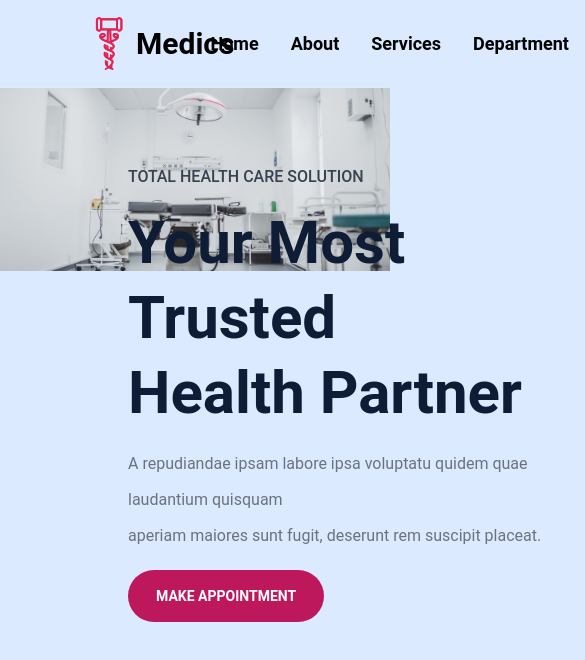
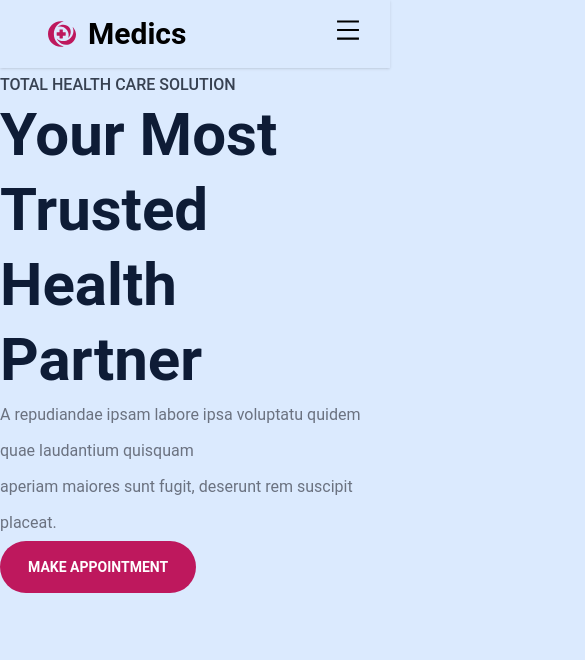
Before and after one commit to ShahidaMahtab/Medics, a React (Create React App) app: page / in a window 390 px wide. Shown: the top 660 px of the page, 585 px wide, since content can reach past the window. Built offline with nearby package versions, Linux system fonts and the light colour scheme.

Commit message:
responsive hero and navbar

```diff
--- a/src/App.js
+++ b/src/App.js
@@ -1,15 +1,16 @@
+import { useState } from "react";
 import { BrowserRouter as Router, Routes, Route } from "react-router-dom";
 import Home from "./Pages/HomePage/Home/Home";
 import Navbar from "./Pages/SharedComponents/Navbar/Navbar";
-
 function App() {
+  const [open, setOpen] = useState(false);
   return (
     <div className="">
       <Router>
-        <Navbar></Navbar>
+        <Navbar open={open} setOpen={setOpen}></Navbar>
         <Routes>
-          <Route path="/" element={<Home />} />
-          <Route path="/home" element={<Home />} />
+          <Route path="/" element={<Home open={open} />} />
+          <Route path="/home" element={<Home open={open} />} />
         </Routes>
       </Router>
     </div>
--- a/src/Pages/HomePage/Hero/Hero.js
+++ b/src/Pages/HomePage/Hero/Hero.js
@@ -1,14 +1,21 @@
 import React from "react";
+
 import hero from "../../../Images/slider-bg-1.jpg";
 import PrimaryButton from "../../SharedComponents/PrimaryButton/PrimaryButton";
-const Hero = () => {
+const Hero = (props) => {
+  const { open } = props;
+  console.log("from hero ", open);
   return (
-    <section>
-      <div className="relative ">
+    <section className="container ">
+      <div className="hidden md:block  md:h-full md:w-[1500px] md:relative">
         <img src={hero} alt="" />
       </div>
-      <div className="absolute top-36 left-32 space-y-4">
-        <div class="border-t-[5px] mr-[450px]  border-pink-700 ..."></div>
+      <div
+        className={`md:absolute md:top-40 md:left-44 ${
+          open ? "mt-80" : "mt-0"
+        }`}
+      >
+        <div className="border-t-[5px] mr-[450px]  border-pink-700 ..."></div>
         <h4 className="text-base font-medium text-gray-700 ">
           TOTAL HEALTH CARE SOLUTION
         </h4>
--- a/src/Pages/HomePage/Home/Home.js
+++ b/src/Pages/HomePage/Home/Home.js
@@ -1,10 +1,11 @@
 import React from "react";
 import Hero from "../Hero/Hero";
 
-const Home = () => {
+const Home = (props) => {
+  const { open } = props;
   return (
     <div>
-      <Hero />
+      <Hero open={open} />
     </div>
   );
 };
--- a/src/Pages/SharedComponents/Navbar/Navbar.js
+++ b/src/Pages/SharedComponents/Navbar/Navbar.js
@@ -1,34 +1,61 @@
-import React from "react";
+import React, { useState } from "react";
 import { Link } from "react-router-dom";
-import logo from "../../../Images/icons8-caduceus-medical-100.png";
+
+import { AiOutlineMenu, AiOutlineCloseSquare } from "react-icons/ai";
+import { FaMedrt } from "react-icons/fa";
+
 const navigation = [
-  { id: "/home", name: "Home" },
-  { id: "/about", name: "About" },
-  { id: "/services", name: "Services" },
-  { id: "/department", name: "Department" },
-  { id: "/doctor", name: "Doctor" },
-  { id: "/blog", name: "Blog" },
-  { id: "/contact", name: "contact" },
+  { id: 1, to: "/home", name: "Home" },
+  { id: 2, to: "/about", name: "About" },
+  { id: 3, to: "/services", name: "Services" },
+  { id: 4, to: "/department", name: "Department" },
+  { id: 5, to: "/doctor", name: "Doctor" },
+  { id: 6, to: "/blog", name: "Blog" },
+  { id: 7, to: "/contact", name: "contact" },
 ];
 
-const Navbar = () => {
+const Navbar = (props) => {
   // bg-[#0E1C36]
+  const { open, setOpen } = props;
+  console.log("from nav ", open);
   return (
-    <section className="container my-4  mx-auto">
+    <section className="shadow ">
       {/* logo and title */}
-      <div className=" flex  items-center">
-        <div className="flex items-center">
-          <img src={logo} alt="" className="ml-20 h-14 w-14" />
-          <h2 className="text-3xl font-bold">Medics</h2>
+      <div className=" md:flex items-center justify-between py-4 md:px-10 px-7">
+        <div className="flex justify-between">
+          <div className="flex items-center">
+            <FaMedrt className="w-7 h-7 text-pink-700 ml-5" />
+            <h2 className="text-3xl font-bold ml-3">Medics</h2>
+          </div>
+          {/* menu bar*/}
+          <div onClick={() => setOpen(!open)} className="md:hidden">
+            {open ? (
+              <AiOutlineCloseSquare className="w-7 h-7" />
+            ) : (
+              <AiOutlineMenu className="w-7 h-7" />
+            )}
+          </div>
         </div>
         {/* links */}
-        <div className="mx-auto font-semibold text-lg ">
+
+        <ul
+          className={`md:flex justify-center mt-10 md:mt-0 absolute md:relative ease-out   md:transition-none w-full ${
+            open
+              ? "top-14 md:top-0 duration-500 "
+              : "right-[-600px]  md:right-0 duration-75"
+          }`}
+        >
           {navigation.map((nav) => (
-            <Link key={nav.id} to={nav.id} className="text-black ml-8">
-              {nav.name}
-            </Link>
+            <li key={nav.id} className="text-xl ml-14 md:ml-4 mb-4  md:mb-0  ">
+              <Link
+                to={nav.to}
+                className="text-black hover:text-pink-700 duration-500"
+              >
+                {nav.name}
+              </Link>
+            </li>
           ))}
-        </div>
+        </ul>
       </div>
     </section>
   );
```
Also changed, not shown: src/Pages/tempDb/schedule.js (added).
